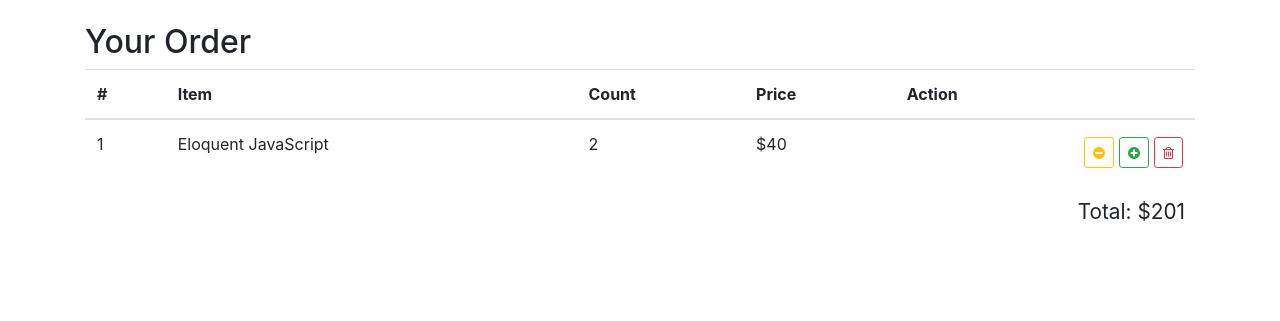
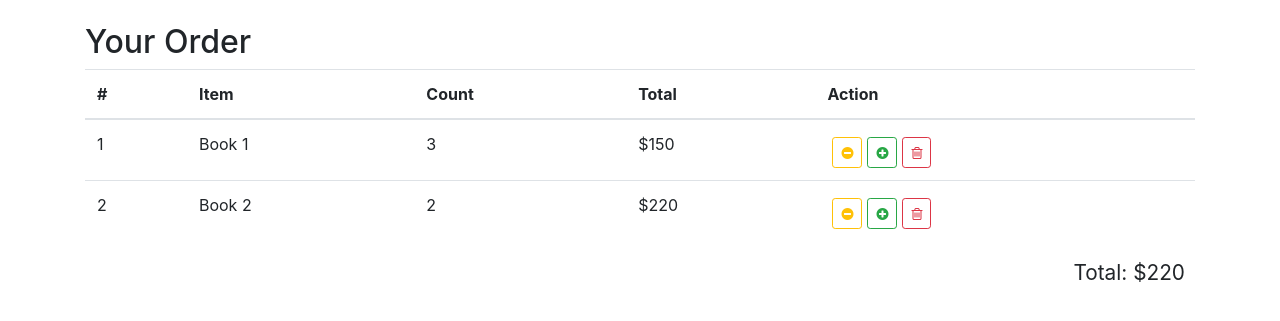
Before and after one commit to rbarakhvostov/dummy-bookstore, a React (Create React App) app: page / in a window 1280 px wide. Shown: the part 379-700 px from the top of the page. Built offline with nearby package versions, Linux system fonts and the light colour scheme.

Commit message:
connect shopping cart table to redux

```diff
--- a/src/components/shopping-cart-table/shopping-cart-table.js
+++ b/src/components/shopping-cart-table/shopping-cart-table.js
@@ -1,8 +1,37 @@
 import React from 'react';
+import { connect } from 'react-redux';
 
 import './shopping-cart-table.css';
 
-const ShoppingCartTable = () => {
+const ShoppingCartTable = ({ items, total, onIncrease, onDecrease, onDelete }) => {
+  const renderRow = (item, idx) => {
+    const { id, name, count, total } = item;
+    return (
+      <tr key={ id }>
+        <td>{ idx + 1 }</td>
+        <td>{ name }</td>
+        <td>{ count }</td>
+        <td>${ total }</td>
+        <td>
+          <button
+            onClick={() => onDecrease(id)}
+            className="btn btn-outline-warning btn-sm float-left">
+            <span className="fa fa-minus-circle"></span>
+          </button>
+          <button
+            onClick={() => onIncrease(id)}
+            className="btn btn-outline-success btn-sm float-left">
+            <span className="fa fa-plus-circle"></span>
+          </button>
+          <button
+            onClick={() => onDelete(id)}
+            className="btn btn-outline-danger btn-sm float-left">
+            <span className="fa fa-trash-o"></span>
+          </button>
+        </td>
+      </tr>
+    )
+  }
   return (
     <div className='shopping-cart-table'>
       <h2>Your Order</h2>
@@ -12,35 +41,42 @@
             <th>#</th>
             <th>Item</th>
             <th>Count</th>
-            <th>Price</th>
+            <th>Total</th>
             <th>Action</th>
           </tr>
         </thead>
         <tbody>
-          <tr>
-            <td>1</td>
-            <td>Eloquent JavaScript</td>
-            <td>2</td>
-            <td>$40</td>
-            <td>
-              <button className="btn btn-outline-danger btn-sm float-right">
-                <span className="fa fa-trash-o"></span>
-              </button>
-              <button className="btn btn-outline-success btn-sm float-right">
-                <span className="fa fa-plus-circle"></span>
-              </button>
-              <button className="btn btn-outline-warning btn-sm float-right">
-                <span className="fa fa-minus-circle"></span>
-              </button>
-            </td>
-          </tr>
+          {
+            items.map(renderRow)
+          }
         </tbody>
       </table>
       <div className='total'>
-        Total: $201
+        Total: ${ total }
       </div>
     </div>
   );
 }
 
-export default ShoppingCartTable;
+const mapStateToProps = ({ cartItems, orderTotal }) => {
+  return {
+    items: cartItems,
+    total: orderTotal,
+  }
+}
+
+const mapDispatchToProps = () => {
+  return {
+    onIncrease: (id) => {
+      console.log(`increase ${id}`)
+    },
+    onDecrease: (id) => {
+      console.log(`decrease ${id}`)
+    },
+    onDelete: (id) => {
+      console.log(`delete ${id}`)
+    }
+  }
+}
+
+export default connect(mapStateToProps, mapDispatchToProps)(ShoppingCartTable);
--- a/src/reducers/index.js
+++ b/src/reducers/index.js
@@ -1,7 +1,22 @@
 const initialState = {
   books: [],
   loading: true,
-  error: null
+  error: null,
+  cartItems: [
+    {
+      id:1,
+      name: 'Book 1',
+      count: 3,
+      total: 150
+    },
+    {
+      id:2,
+      name: 'Book 2',
+      count: 2,
+      total: 220
+    }
+  ],
+  orderTotal: 220
 }
 
 const reducer = (state = initialState, action) => {
@@ -9,12 +24,14 @@
   switch(action.type) {
     case 'FETCH_BOOKS_REQUEST':
       return {
+        ...state,
         books: [],
         loading: true,
         error: null,
       }
     case 'FETCH_BOOKS_SUCCESS':
       return {
+        ...state,
         books: action.payload,
         loading: false,
         error: null,
@@ -22,6 +39,7 @@
 
     case 'FETCH_BOOKS_FAILURE':
       return {
+        ...state,
         books: [],
         loading: false,
         error: action.payload,
```
